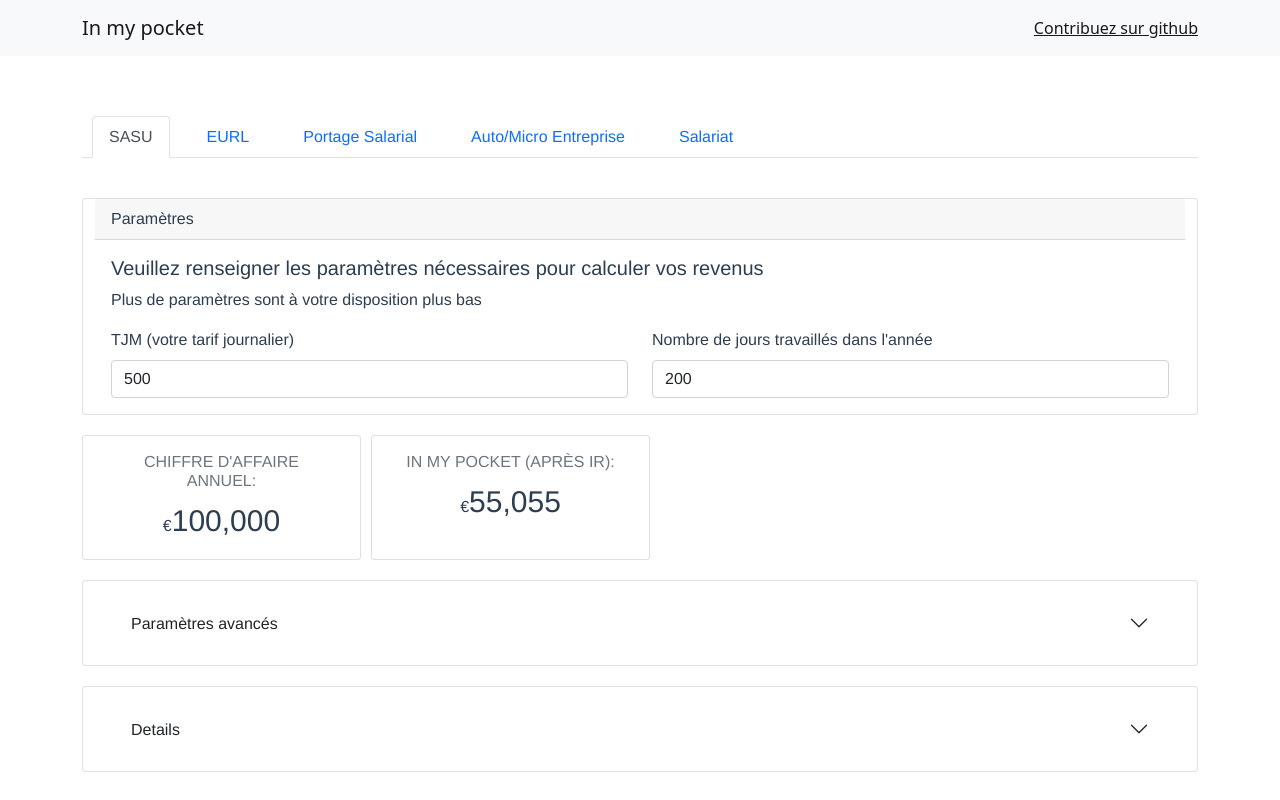
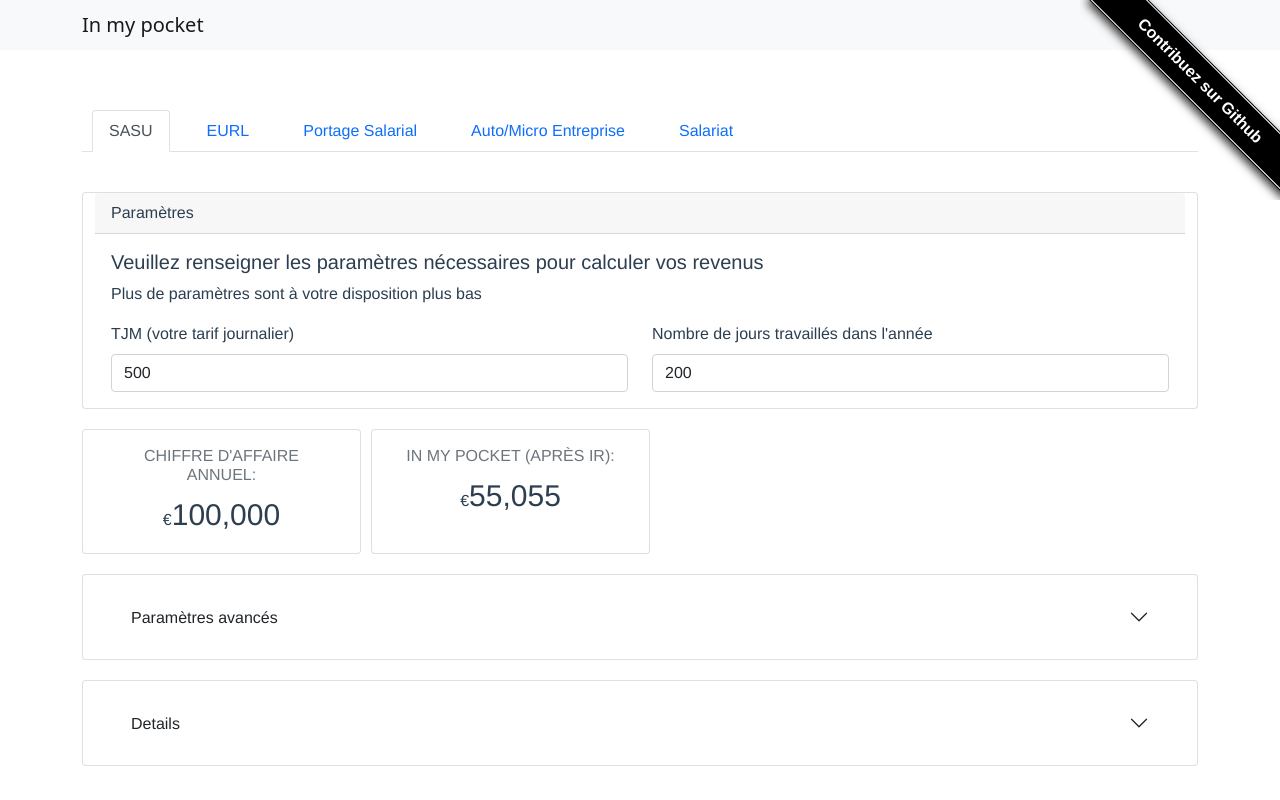
Before and after one commit to hlassiege/inmypocket, a Vue app: page / in a window 1280 px wide. Shown: the top 800 px of the page. Built offline with nearby package versions, Linux system fonts and the light colour scheme.

Commit message:
Design : ruban de contribution sur github

```diff
--- a/public/index.html
+++ b/public/index.html
@@ -13,12 +13,11 @@
     <noscript>
       <strong>We're sorry but <%= htmlWebpackPlugin.options.title %> doesn't work properly without JavaScript enabled. Please enable it to continue.</strong>
     </noscript>
+
     <header class="bg-light">
       <nav class="navbar navbar-light container ">
         <span class="navbar-brand mb-0 h1">In my pocket</span>
-        <span class="navbar-text">
-          <a href="https://github.com/hlassiege/inmypocket">Contribuez sur github</a>
-        </span>
+
       </nav>
     </header>
 
--- a/src/App.vue
+++ b/src/App.vue
@@ -1,4 +1,5 @@
 <template>
+  <span id="forkongithub"><a href="https://github.com/hlassiege/inmypocket">Contribuez sur Github</a></span>
 
   <MainTab/>
 </template>
@@ -22,7 +23,30 @@ export default {
   color: #2c3e50;
   margin-top: 60px;
 }
-.logo {
-  text-align: center;
+
+#forkongithub a{
+  box-sizing: initial;
+  background:#000;color:#fff;text-decoration:none;font-family:arial,sans-serif;text-align:center;
+  font-weight:bold;padding:5px 40px;font-size:1rem;line-height:2rem;position:relative;transition:0.5s;
 }
+#forkongithub a:hover{
+  background:#c11;color:#fff;
+}
+#forkongithub a::before,#forkongithub a::after{
+  content:"";width:100%;display:block;position:absolute;top:1px;left:0;height:1px;background:#fff;
+}
+#forkongithub a::after{
+  bottom:1px;top:auto;
+}
+@media screen and (min-width:800px){
+  #forkongithub{
+    position:fixed;display:block;top:0;right:0;width:200px;overflow:hidden;height:200px;z-index:9999;
+  }
+  #forkongithub a{
+    width:200px;position:absolute;top:60px;right:-60px;transform:rotate(45deg);-webkit-transform:rotate(45deg);
+    -ms-transform:rotate(45deg);-moz-transform:rotate(45deg);-o-transform:rotate(45deg);box-shadow:4px 4px 10px rgba(0,0,0,0.8);
+  }
+}
+
+
 </style>
```
